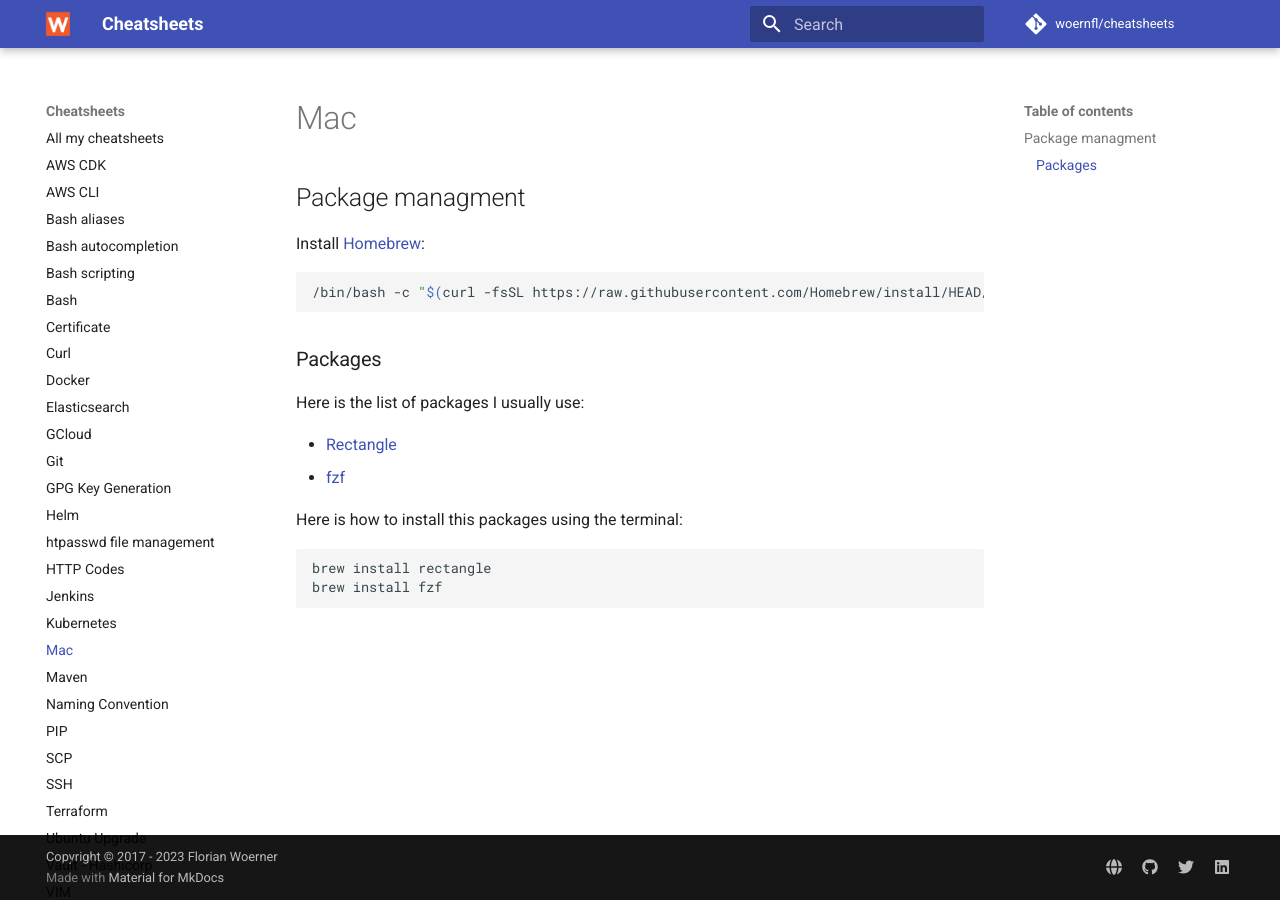
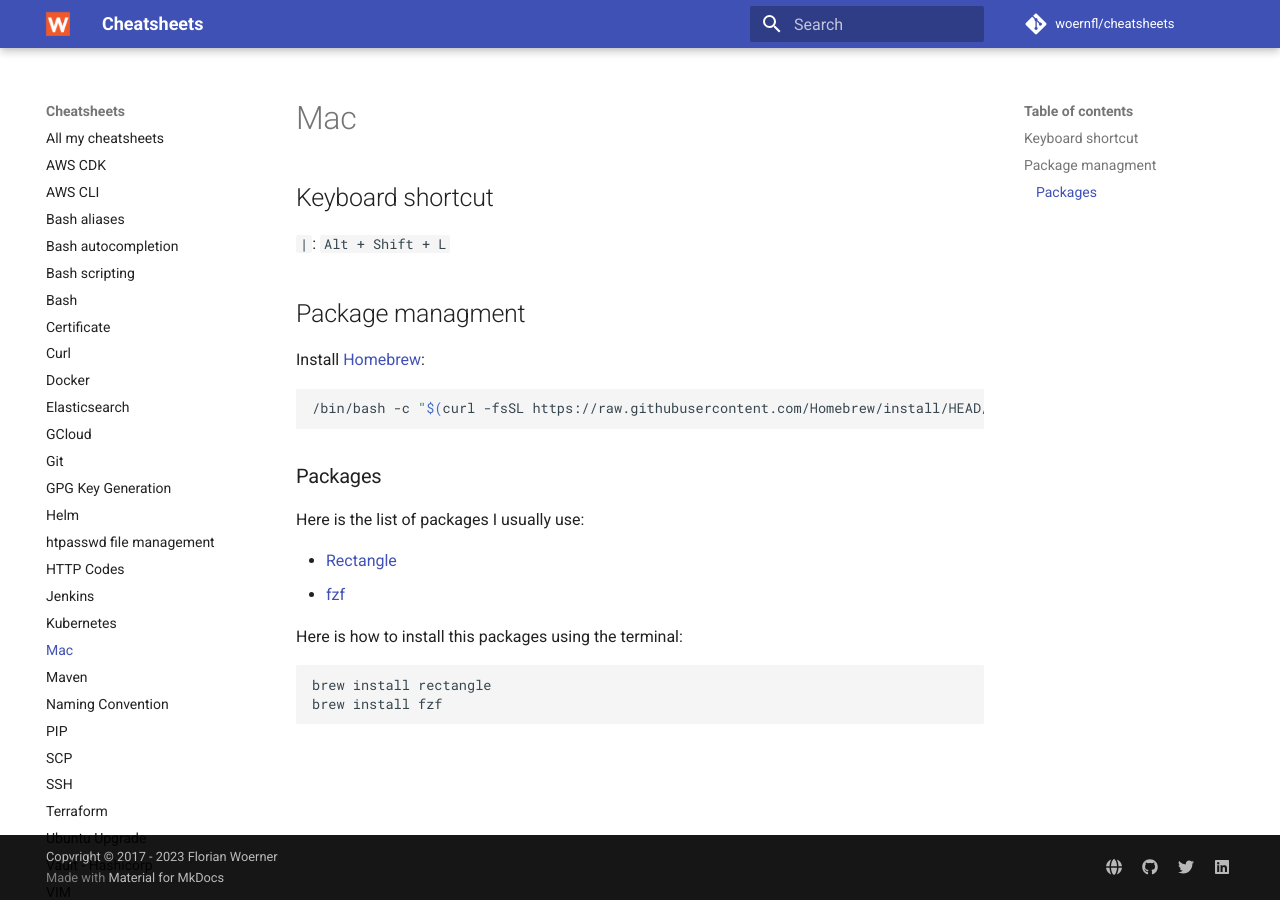
Before and after one commit to woernfl/cheatsheets, an MkDocs documentation site: the page built from docs/mac.md, in a window 1280 px wide. Built offline with MkDocs 1.6.1 and Material for MkDocs 9.7.7, drawn with Linux system fonts in a browser that asks for light colours; comment, search, counter and statistics services are not loaded.

Commit message:
Update mac.md

```diff
--- a/docs/mac.md
+++ b/docs/mac.md
@@ -1,4 +1,8 @@
 # Mac
+
+## Keyboard shortcut
+
+`|`: `Alt + Shift + L`
 
 ## Package managment
 
```
